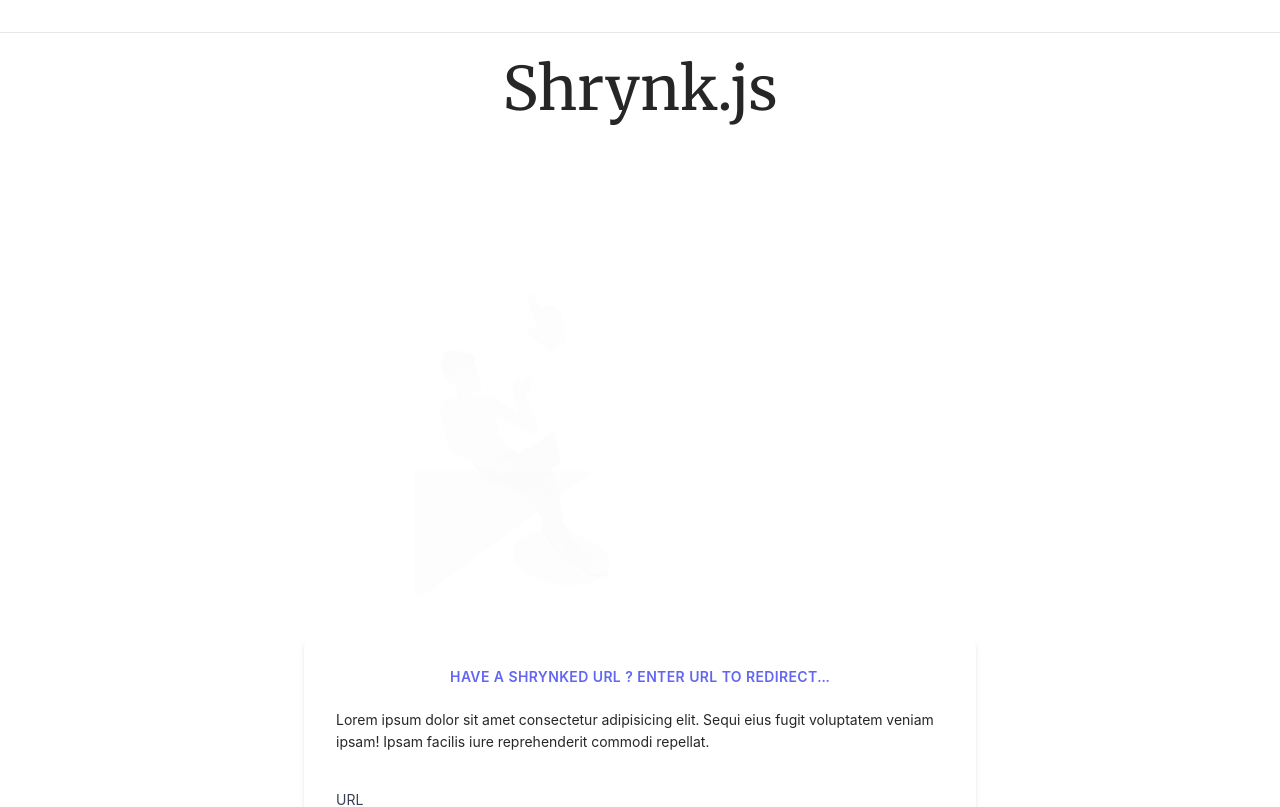
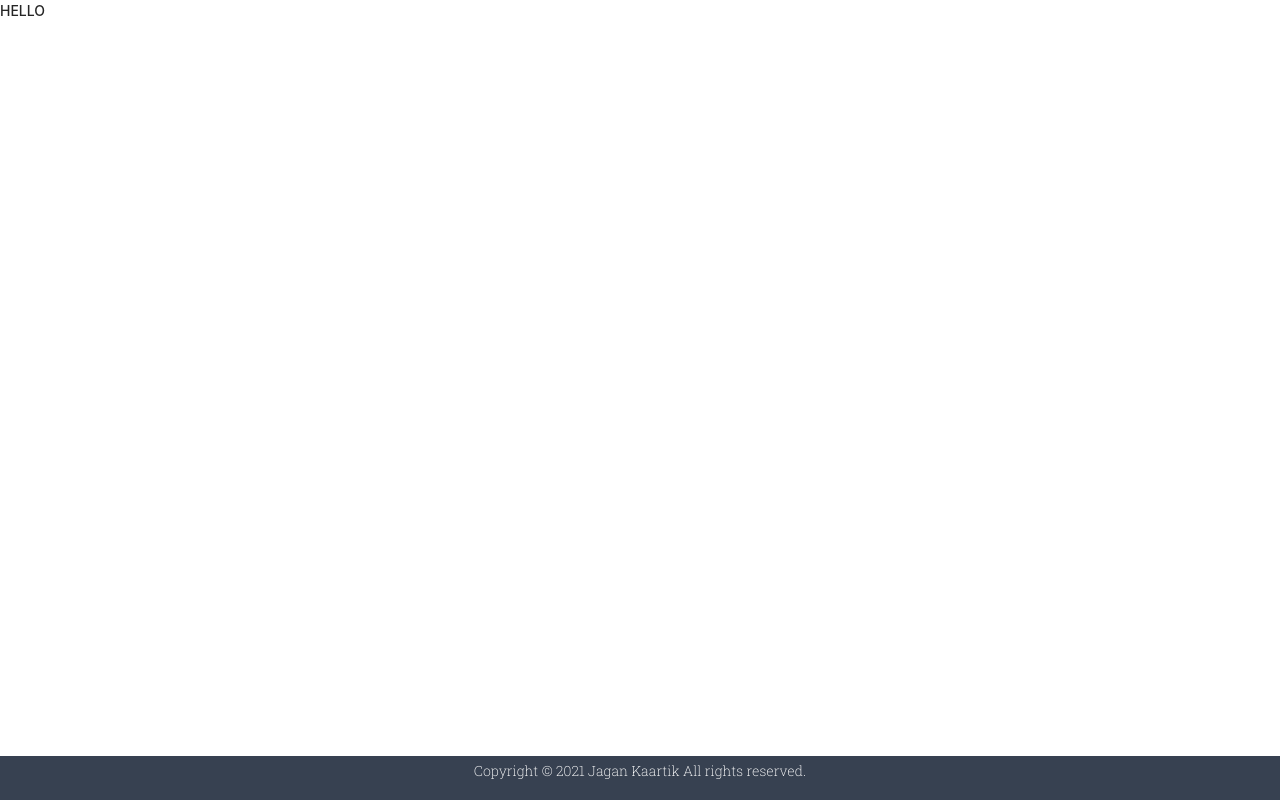
Before and after one commit to JaganKaartik/Shrynk.js, a React (Create React App) app in the folder app/: page /dashboard in a window 1280 px wide. Shown: the top 807 px of the page. Built offline with nearby package versions, Linux system fonts and the light colour scheme.

Commit message:
React-Router Basic Setup

```diff
--- a/app/src/App.js
+++ b/app/src/App.js
@@ -1,13 +1,21 @@
 import React from "react";
-import Home from "./components/Home/Home";
-// import { Switch, Route } from "react-router-dom";
+import Home from "./components/Home";
+import { BrowserRouter, Switch, Route } from "react-router-dom";
 import Footer from "./components/Commons/Footer";
+import Onboarding from "./components/Onboarding";
+import Dashboard from "./components/Dashboard";
 
 const App = () => (
-  <div class="flex flex-col h-screen">
-    <Home />
-    <Footer />
-  </div>
+  <BrowserRouter>
+    <div class="flex flex-col h-screen">
+      <Switch>
+        <Route path="/" exact component={Home} />
+        <Route path="/onboarding" exact component={Onboarding} />
+        <Route path="/dashboard" exact component={Dashboard} />
+      </Switch>
+      <Footer />
+    </div>
+  </BrowserRouter>
 );
 
 export default App;
--- /dev/null
+++ b/app/src/components/Dashboard/index.jsx
@@ -0,0 +1,11 @@
+import React, { Component } from "react";
+
+export default class Dashboard extends Component {
+  render() {
+    return (
+      <div className="flex-grow">
+        <h1>HELLO</h1>
+      </div>
+    );
+  }
+}
```
Also changed, not shown: app/src/components/Home/index.jsx (renamed from app/src/components/Home/Home.jsx), app/src/components/dashboard.jsx (deleted).
